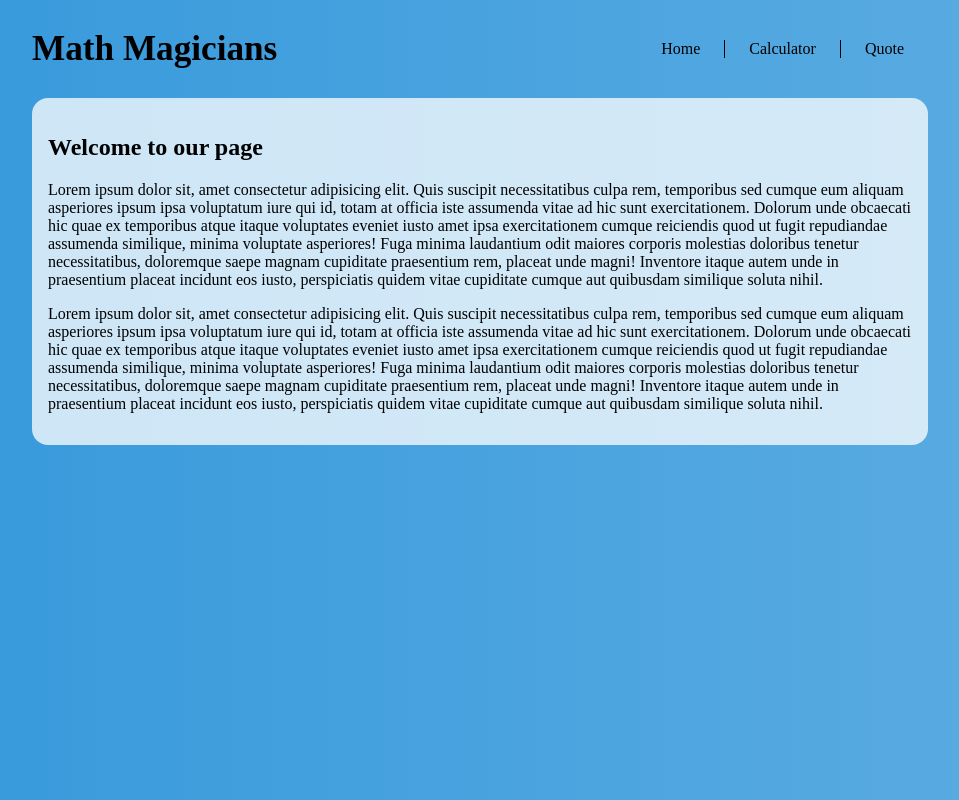
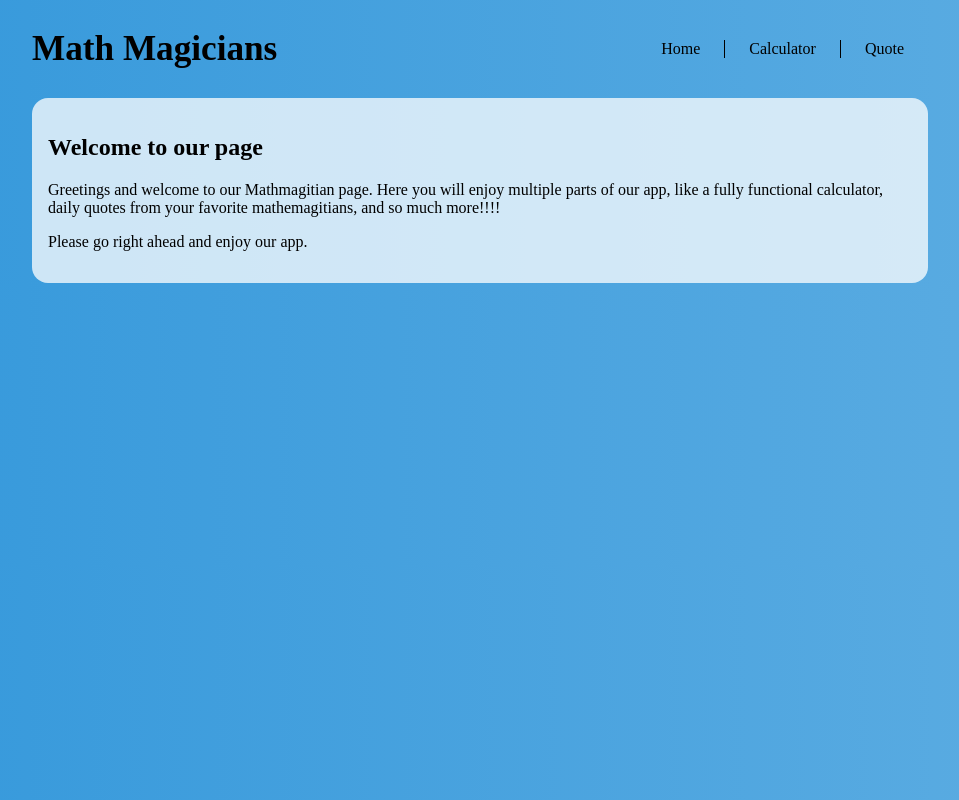
Before and after one commit to danielmatama/react-app, a React (Create React App) app: page / in a window 1280 px wide. Shown: the whole page, without its empty margins (160-1119 px from the left). Built offline with nearby package versions, Linux system fonts and the light colour scheme; the HTML template or start-up script is replaced by a standard one.

Commit message:
Update Home.js
Make welcome message

```diff
--- a/src/components/Home.js
+++ b/src/components/Home.js
@@ -5,32 +5,12 @@ function Home() {
     <div className="home-content">
       <h2>Welcome to our page</h2>
       <p>
-        Lorem ipsum dolor sit, amet consectetur adipisicing elit. Quis suscipit
-        necessitatibus culpa rem, temporibus sed cumque eum aliquam asperiores
-        ipsum ipsa voluptatum iure qui id, totam at officia iste assumenda vitae
-        ad hic sunt exercitationem. Dolorum unde obcaecati hic quae ex
-        temporibus atque itaque voluptates eveniet iusto amet ipsa
-        exercitationem cumque reiciendis quod ut fugit repudiandae assumenda
-        similique, minima voluptate asperiores! Fuga minima laudantium odit
-        maiores corporis molestias doloribus tenetur necessitatibus, doloremque
-        saepe magnam cupiditate praesentium rem, placeat unde magni! Inventore
-        itaque autem unde in praesentium placeat incidunt eos iusto,
-        perspiciatis quidem vitae cupiditate cumque aut quibusdam similique
-        soluta nihil.
+       Greetings and welcome to our Mathmagitian page. Here you will enjoy multiple
+    parts of our app, like a fully functional calculator, daily quotes from your
+      favorite mathemagitians, and so much more!!!!
       </p>
       <p>
-        Lorem ipsum dolor sit, amet consectetur adipisicing elit. Quis suscipit
-        necessitatibus culpa rem, temporibus sed cumque eum aliquam asperiores
-        ipsum ipsa voluptatum iure qui id, totam at officia iste assumenda vitae
-        ad hic sunt exercitationem. Dolorum unde obcaecati hic quae ex
-        temporibus atque itaque voluptates eveniet iusto amet ipsa
-        exercitationem cumque reiciendis quod ut fugit repudiandae assumenda
-        similique, minima voluptate asperiores! Fuga minima laudantium odit
-        maiores corporis molestias doloribus tenetur necessitatibus, doloremque
-        saepe magnam cupiditate praesentium rem, placeat unde magni! Inventore
-        itaque autem unde in praesentium placeat incidunt eos iusto,
-        perspiciatis quidem vitae cupiditate cumque aut quibusdam similique
-        soluta nihil.
+      Please go right ahead and enjoy our app.
       </p>
     </div>
   );
```
